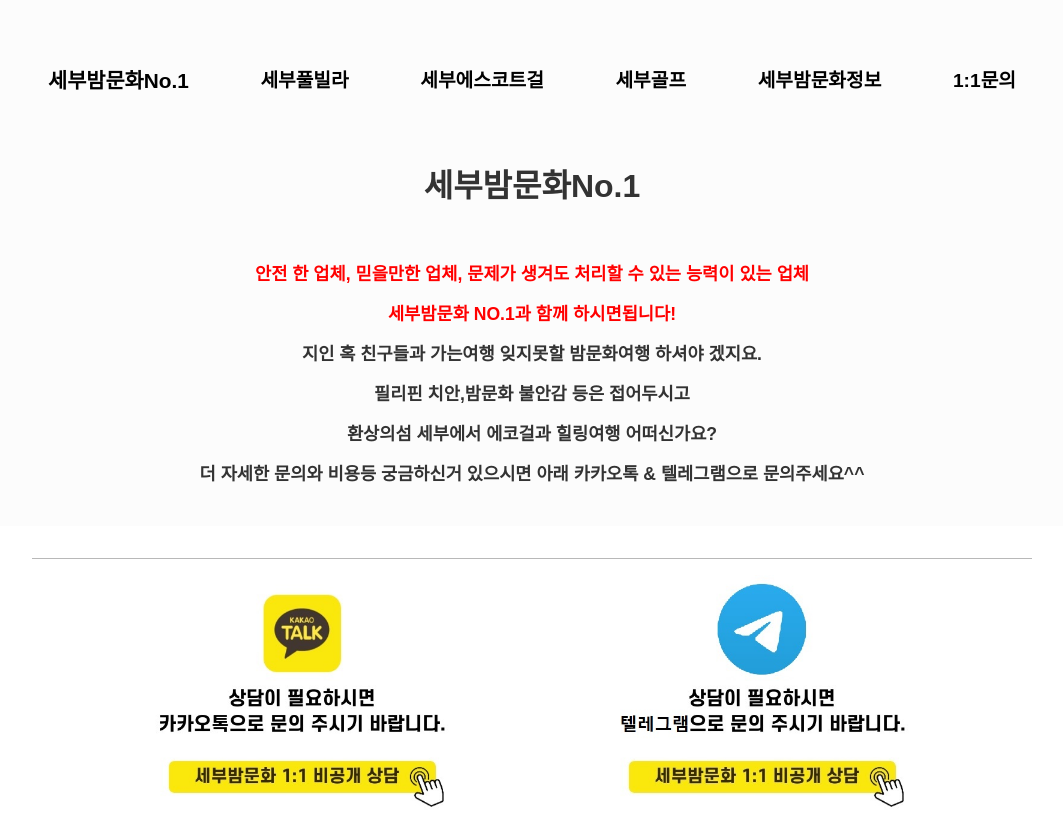
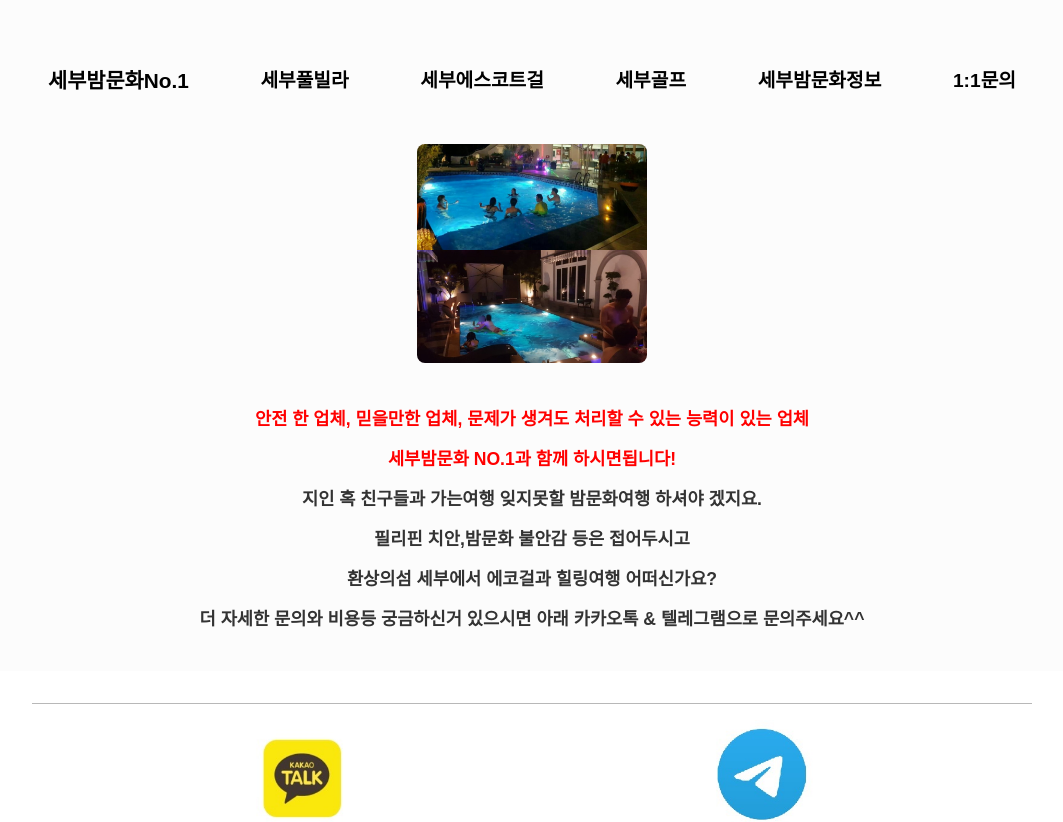
Before and after one commit to YummyFran/cebu-nightlife-1, a React (Vite) app: page /inquiry in a window 1280 px wide. Shown: the top 822 px of the page, without its empty margins (108-1171 px from the left). Built offline with nearby package versions, Linux system fonts and the light colour scheme.

Commit message:
latest-update

```diff
--- a/src/pages/Inquiry.jsx
+++ b/src/pages/Inquiry.jsx
@@ -11,8 +11,13 @@ const Inquiry = () => {
         <meta property="og:description" content="세부 밤문화 여행, 믿을 수 있는 1:1문의로 시작하세요! 안전하고 확실한 업체와 함께 필리핀 세부에서 잊지 못할 에코걸 힐링 여행을 즐겨보세요. 카카오톡 & 텔레그램 문의 가능!" />
         <meta property="og:image" content="https://cebu-nightlife-1.vercel.app/og-image.jpg" />
 
-      <div className="container">
-        <h1 className='heading'>세부밤문화No.1</h1>
+      <div className="container" style={{paddingTop: "3rem"}}>
+            <ContextImageSection
+              image={{
+                src: "PoolVilla1.jpg",
+                alt: "pool"
+              }}
+            />
         <ContextImageSection
           context={`
             [r]안전 한 업체, 믿을만한 업체, 문제가 생겨도 처리할 수 있는 능력이 있는 업체
```
